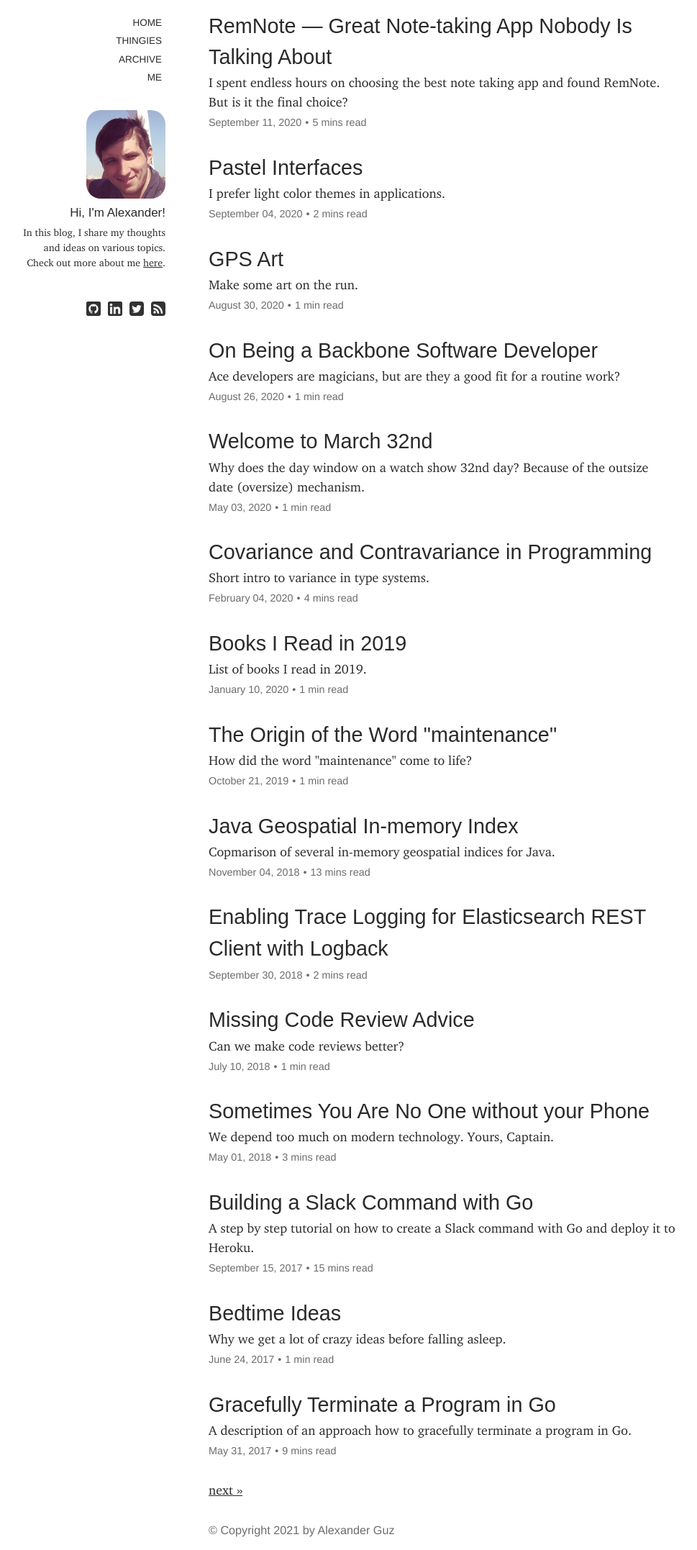
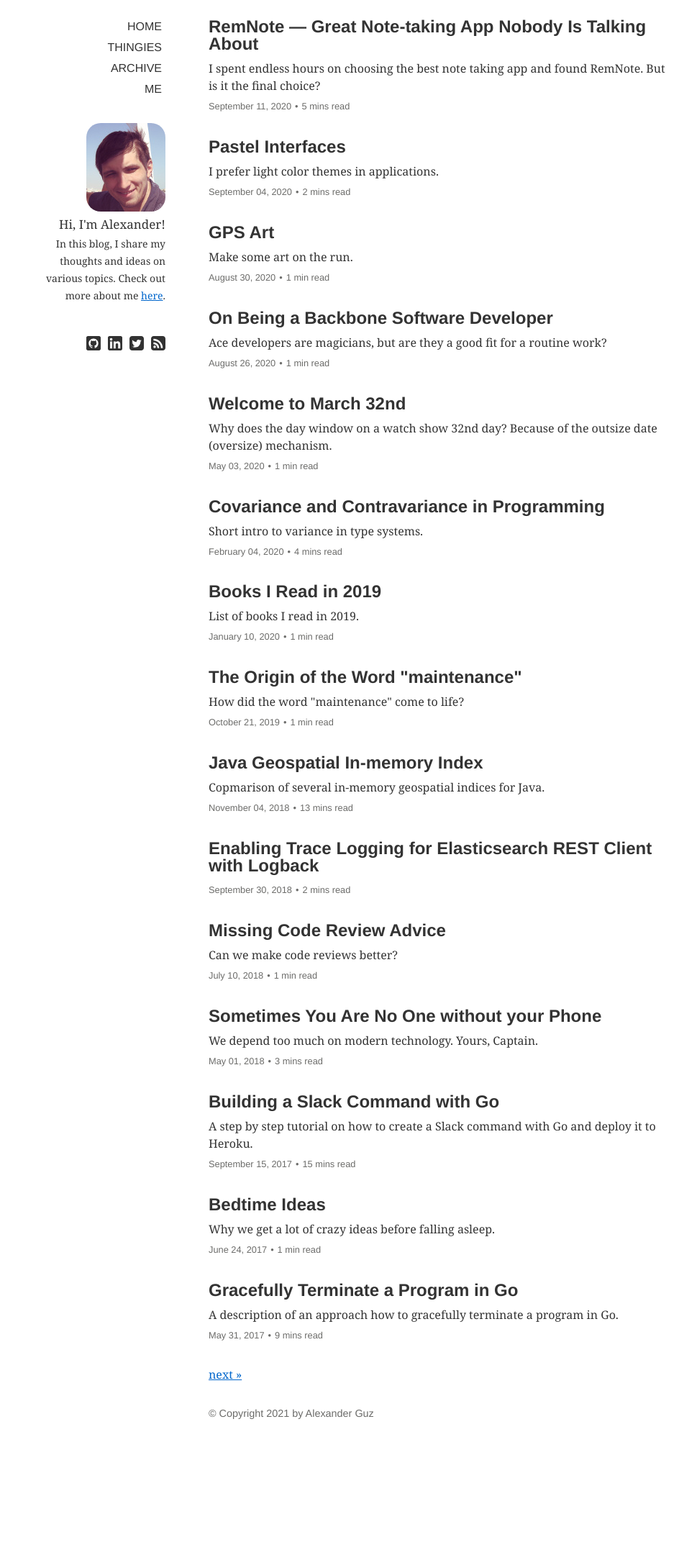
Before and after one commit to kalimatas/kalimatas.github.com, a Jekyll site: the page built from index.html, in a window 1280 px wide. Shown: the whole page at 72% size, without its empty margins (25-994 px from the left). Built offline with Jekyll 4.4.1, drawn with Linux system fonts in a browser that asks for light colours; some web fonts are replaced; the list of posts is cut into pages by our own code; after the commit the page ends 1991 px from its top, so only the background shows below that.

Commit message:
Guess who?

```diff
--- a/static/css/style.css
+++ b/static/css/style.css
@@ -1,6 +1,6 @@
-@import url('https://fonts.googleapis.com/css2?family=Lora:ital,wght@0,400;0,600;0,700;1,400;1,600;1,700&display=swap');
-@import url('https://fonts.googleapis.com/css2?family=Oswald:wght@300;400;500;600&display=swap');
-@import url('https://fonts.googleapis.com/css2?family=Sansita:ital@0;1&display=swap');
+/*@import url('https://fonts.googleapis.com/css2?family=Lora:ital,wght@0,400;0,600;0,700;1,400;1,600;1,700&display=swap');*/
+/*@import url('https://fonts.googleapis.com/css2?family=Oswald:wght@300;400;500;600&display=swap');*/
+/*@import url('https://fonts.googleapis.com/css2?family=Sansita:ital@0;1&display=swap');*/
 
 @font-face {
     font-family: 'Charter';
@@ -50,18 +50,18 @@
     background: #eef;
 }
 body {
-    font-family: Charter, Georgia, serif;
-    font-size: 18px;
-    line-height: 1.5;
+    font-family: Georgia, serif;
+    font-size: 16px;
+    line-height: 24px;
     margin: 0;
     padding: 0;
-    color: rgb(42, 42, 42);
+    color: rgb(51, 51, 51);
     background-color: white;
 }
 
 /* links */
 a:link, a:active, a:visited {
-    color: rgb(42, 42, 42);
+    color: #0066CC;
 }
 a:hover {
     text-decoration: none;
@@ -70,21 +70,26 @@
 /* headings */
 h1, h2, h3, h4, h5, h6 {
     font-weight: 400;
-    font-family: Sansita, sans-serif;
+    /*font-family: Georgia, sans-serif;*/
 }
 article h1:first-of-type {
-    margin: 0 0 15px 0;
-    font-size: 1.8em;
+    margin: 10px 0 15px 0;
+    font-size: 1.5em;
+    font-weight: 700;
+    font-family:  'Helvetica Neue', sans-serif;
 }
-#article-content > p:first-of-type:first-letter {
-    /*color: #903;*/
-    float: left;
-    font-size: 50px;
-    line-height: 30px;
-    padding-top: 12px;
-    padding-right: 11px;
-    padding-left: 3px;
+article h2, article h3, article h4 {
+    line-height: 36px;
+    color: black;
 }
+/*#article-content > p:first-of-type:first-letter {*/
+/*    float: left;*/
+/*    font-size: 50px;*/
+/*    line-height: 30px;*/
+/*    padding-top: 12px;*/
+/*    padding-right: 11px;*/
+/*    padding-left: 3px;*/
+/*}*/
 
 /* layout */
 section.container {
@@ -116,7 +121,7 @@
 
 /* menu */
 nav.menu {
-    padding: 22px 35px 0 0;
+    padding: 25px 35px 0 0;
     display: grid;
     grid-template-rows: min-content;
     row-gap: 30px;
@@ -131,16 +136,16 @@
     margin: 0;
 }
 nav.menu li a {
+    color: rgb(51, 51, 51);
     display: block;
     text-decoration: none;
     text-transform: uppercase;
     margin-bottom: 5px;
     padding-right: 5px;
-    font-family: 'Helvetica', sans-serif;
-    font-size: 0.75em;
+    font-family: 'Helvetica Neue', sans-serif;
 }
 nav.menu ul li a:hover {
-    background-color: rgb(42, 42, 42);
+    background-color: rgb(51, 51, 51);
     color: white;
 }
 nav.menu section#author {
@@ -173,14 +178,17 @@
     margin-bottom: 30px;
 }
 .entry h1, .entry h3 {
-    font-size: 1.6em;
-    margin: 0;
-    padding: 0;
+    font-family:  'Helvetica Neue', sans-serif;
+    font-size: 1.5em;
+    font-weight: 700;
+    margin-bottom: 10px;
 }
-
+.entry:first-of-type h1 {
+    margin-top: 10px;
+}
 .entry h1 a, .entry h3 a {
     text-decoration: none;
-    color: rgb(42, 42, 42);
+    color: rgb(51, 51, 51);
 }
 
 .post-meta {
```
